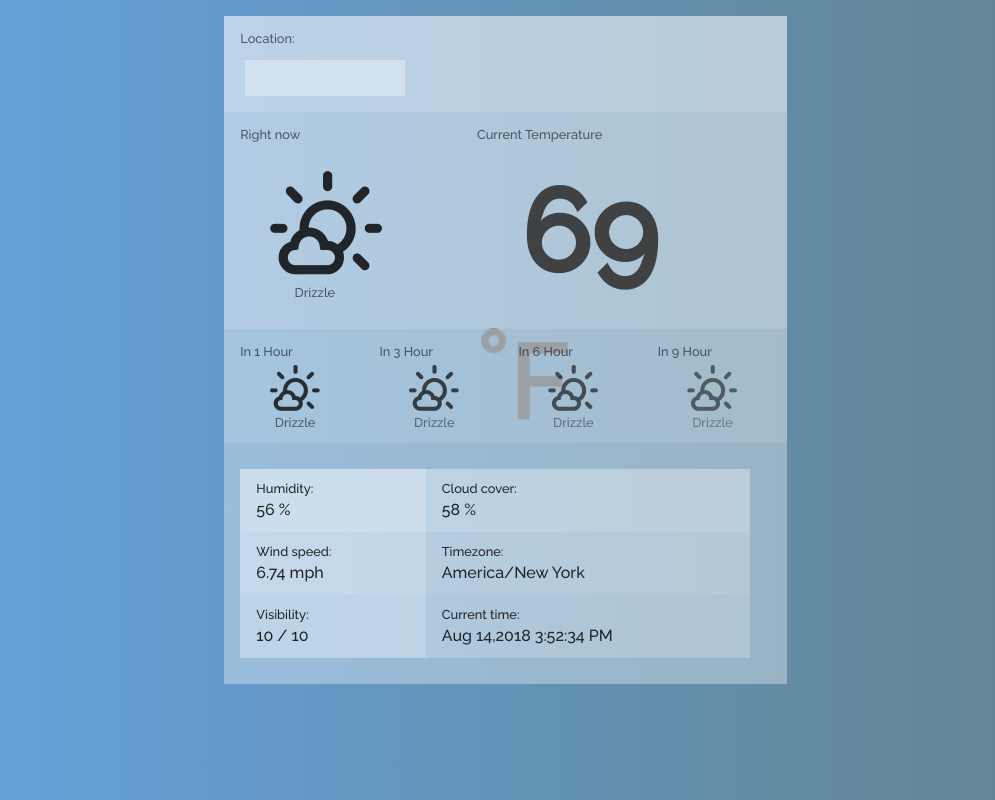
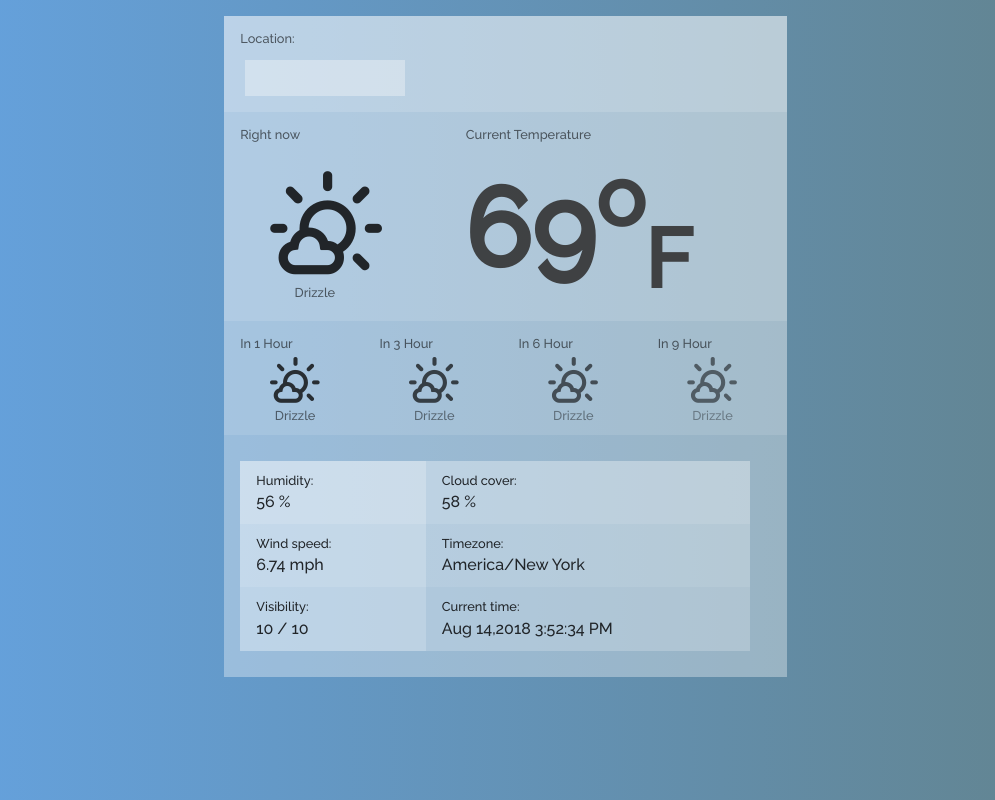
Before and after one commit to apurvparekh30/weathercast, an Angular app: page / in a window 1280 px wide. Shown: the whole page, without its empty margins (142-1137 px from the left). Built offline with nearby package versions, Linux system fonts and the light colour scheme.

Commit message:
fixed temp

```diff
--- a/src/app/current/current.component.css
+++ b/src/app/current/current.component.css
@@ -202,7 +202,7 @@
   .current-temperature{
       color: #333;
       opacity: 0.9;
-      font-size: 115px;
+      font-size: 110px;
       font-weight: 600;
       margin-left: 100px;
   }
--- a/src/app/current/current.component.html
+++ b/src/app/current/current.component.html
@@ -10,7 +10,7 @@
                   <input type="text" class="inp-solid"/>
               </div>
             </div>
-            <div class=" card-no-margin card-3 test">
+            <div class="card-no-margin card-3 test">
               <div class="row">
                 <div class="col-sm-12 col-md-3 col-lg-3">
                     <span class="faint small">Right now</span><br><br>
@@ -21,11 +21,7 @@
                 </div>
                 <div style="text-align: center;">
                     <span class="faint small">Current Temperature</span><br>
-                    <span class="current-temperature">69</span>
-                    <span class="unit-temperature">
-                        <img src="../../../assets/images/sky_grey.png" height="60%">
-                        <!-- <img src="../../../assets/images/sky_c.png" height="60%"> -->
-                    </span>
+                    <span class="current-temperature">69<sup>o</sup><sub>F</sub></span>
                 </div>
               </div>
 
```
Also changed, not shown: src/app/services/weather.service.ts (added, +9 -0 lines), 1 other file (tests, documents, lock files or other folders).
